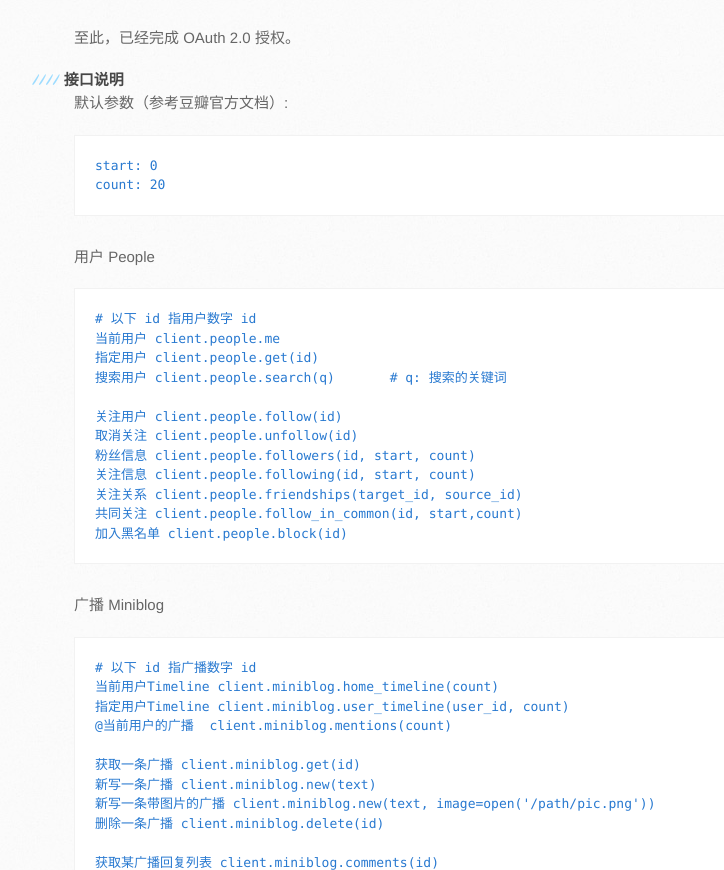
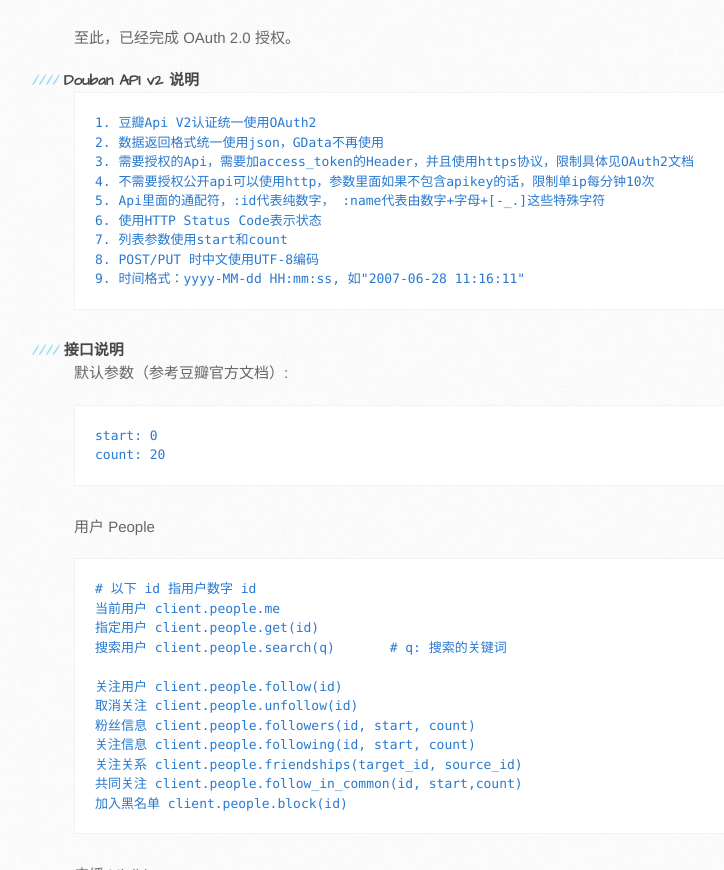
Before and after one commit to douban/douban-client, a plain HTML site: page index.html in a window 1280 px wide. Shown: the part 1646-2516 px from the top of the page, without its empty margins (96-820 px from the left). Drawn offline with Linux system fonts and the light colour scheme.

```diff
--- a/index.html
+++ b/index.html
@@ -92,6 +92,19 @@
 </code></pre>
 
 <p>至此，已经完成 OAuth 2.0 授权。</p>
+
+<h4>Douban API v2 说明</h4>
+
+<pre><code>1. 豆瓣Api V2认证统一使用OAuth2
+2. 数据返回格式统一使用json，GData不再使用
+3. 需要授权的Api，需要加access_token的Header，并且使用https协议，限制具体见OAuth2文档
+4. 不需要授权公开api可以使用http，参数里面如果不包含apikey的话，限制单ip每分钟10次
+5. Api里面的通配符，:id代表纯数字， :name代表由数字+字母+[-_.]这些特殊字符
+6. 使用HTTP Status Code表示状态
+7. 列表参数使用start和count
+8. POST/PUT 时中文使用UTF-8编码
+9. 时间格式：yyyy-MM-dd HH:mm:ss, 如"2007-06-28 11:16:11"
+</code></pre>
 
 <h4>接口说明</h4>
 
```
Also changed, not shown: params.json (+1 -1 lines).
